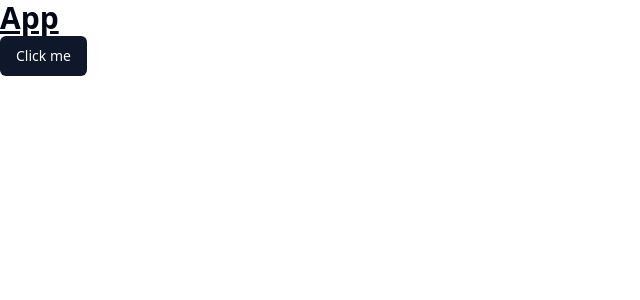
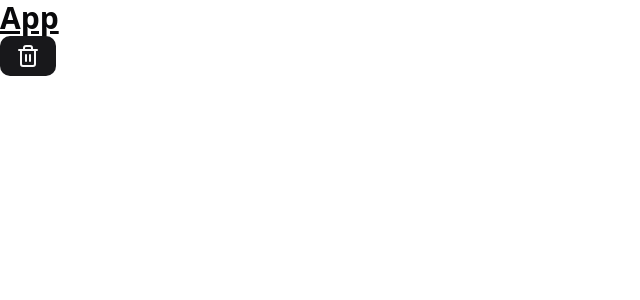
Before and after one commit to alejopua/controlPay_2024, a React (Vite) app: page / in a window 1280 px wide. Shown: the top 300 px of the page, without its empty margins (0-640 px from the left). Built offline with nearby package versions, Linux system fonts and the light colour scheme.

Commit message:
chore: Update .gitignore and add react router v6

```diff
--- a/package.json
+++ b/package.json
@@ -18,6 +18,7 @@
     "react": "18.2.0",
     "react-dom": "18.2.0",
     "react-redux": "9.1.2",
+    "react-router-dom": "6.23.1",
     "tailwind-merge": "2.3.0",
     "tailwindcss-animate": "1.0.7"
   },
--- a/src/App.jsx
+++ b/src/ControlPayApp.jsx
@@ -1,10 +1,13 @@
 import { Button } from "@/components/ui/button";
+import { Trash2 } from "lucide-react";
 
-export const App = () => {
+export const ControlPayApp = () => {
   return (
     <>
       <h1 className="text-3xl font-bold underline">App</h1>
-      <Button>Click me</Button>
+      <Button>
+        <Trash2 />
+      </Button>
     </>
   );
 };
--- a/src/index.css
+++ b/src/index.css
@@ -5,64 +5,47 @@
 @layer base {
   :root {
     --background: 0 0% 100%;
-      --foreground: 222.2 84% 4.9%;
-
+    --foreground: 240 10% 3.9%;
     --card: 0 0% 100%;
-      --card-foreground: 222.2 84% 4.9%;
-
+    --card-foreground: 240 10% 3.9%;
     --popover: 0 0% 100%;
-      --popover-foreground: 222.2 84% 4.9%;
-
-      --primary: 222.2 47.4% 11.2%;
-      --primary-foreground: 210 40% 98%;
-
-      --secondary: 210 40% 96.1%;
-      --secondary-foreground: 222.2 47.4% 11.2%;
-
-      --muted: 210 40% 96.1%;
-      --muted-foreground: 215.4 16.3% 46.9%;
-
-      --accent: 210 40% 96.1%;
-      --accent-foreground: 222.2 47.4% 11.2%;
-
+    --popover-foreground: 240 10% 3.9%;
+    --primary: 240 5.9% 10%;
+    --primary-foreground: 0 0% 98%;
+    --secondary: 240 4.8% 95.9%;
+    --secondary-foreground: 240 5.9% 10%;
+    --muted: 240 4.8% 95.9%;
+    --muted-foreground: 240 3.8% 46.1%;
+    --accent: 240 4.8% 95.9%;
+    --accent-foreground: 240 5.9% 10%;
     --destructive: 0 84.2% 60.2%;
-      --destructive-foreground: 210 40% 98%;
-
-      --border: 214.3 31.8% 91.4%;
-      --input: 214.3 31.8% 91.4%;
-      --ring: 222.2 84% 4.9%;
-
-      --radius: 0.5rem;
+    --destructive-foreground: 0 0% 98%;
+    --border: 240 5.9% 90%;
+    --input: 240 5.9% 90%;
+    --ring: 240 5.9% 10%;
+    --radius: 0.75rem;
   }
 
   .dark {
-      --background: 222.2 84% 4.9%;
-      --foreground: 210 40% 98%;
-
-      --card: 222.2 84% 4.9%;
-      --card-foreground: 210 40% 98%;
-
-      --popover: 222.2 84% 4.9%;
-      --popover-foreground: 210 40% 98%;
-
-      --primary: 210 40% 98%;
-      --primary-foreground: 222.2 47.4% 11.2%;
-
-      --secondary: 217.2 32.6% 17.5%;
-      --secondary-foreground: 210 40% 98%;
-
-      --muted: 217.2 32.6% 17.5%;
-      --muted-foreground: 215 20.2% 65.1%;
-
-      --accent: 217.2 32.6% 17.5%;
-      --accent-foreground: 210 40% 98%;
-
+    --background: 240 10% 3.9%;
+    --foreground: 0 0% 98%;
+    --card: 240 10% 3.9%;
+    --card-foreground: 0 0% 98%;
+    --popover: 240 10% 3.9%;
+    --popover-foreground: 0 0% 98%;
+    --primary: 0 0% 98%;
+    --primary-foreground: 240 5.9% 10%;
+    --secondary: 240 3.7% 15.9%;
+    --secondary-foreground: 0 0% 98%;
+    --muted: 240 3.7% 15.9%;
+    --muted-foreground: 240 5% 64.9%;
+    --accent: 240 3.7% 15.9%;
+    --accent-foreground: 0 0% 98%;
     --destructive: 0 62.8% 30.6%;
-      --destructive-foreground: 210 40% 98%;
-
-      --border: 217.2 32.6% 17.5%;
-      --input: 217.2 32.6% 17.5%;
-      --ring: 212.7 26.8% 83.9%;
+    --destructive-foreground: 0 0% 98%;
+    --border: 240 3.7% 15.9%;
+    --input: 240 3.7% 15.9%;
+    --ring: 240 4.9% 83.9%;
   }
 }
 
--- a/src/main.jsx
+++ b/src/main.jsx
@@ -1,10 +1,10 @@
 import React from "react";
 import ReactDOM from "react-dom/client";
-import { App } from "./App";
+import { ControlPayApp } from "./ControlPayApp";
 import "./index.css";
 
 ReactDOM.createRoot(document.getElementById("root")).render(
   <React.StrictMode>
-    <App />
+    <ControlPayApp />
   </React.StrictMode>
 );
```
Also changed, not shown: 2 other files (tests, documents, lock files or other folders). Lines whose indentation alone changed are shown as unchanged.
